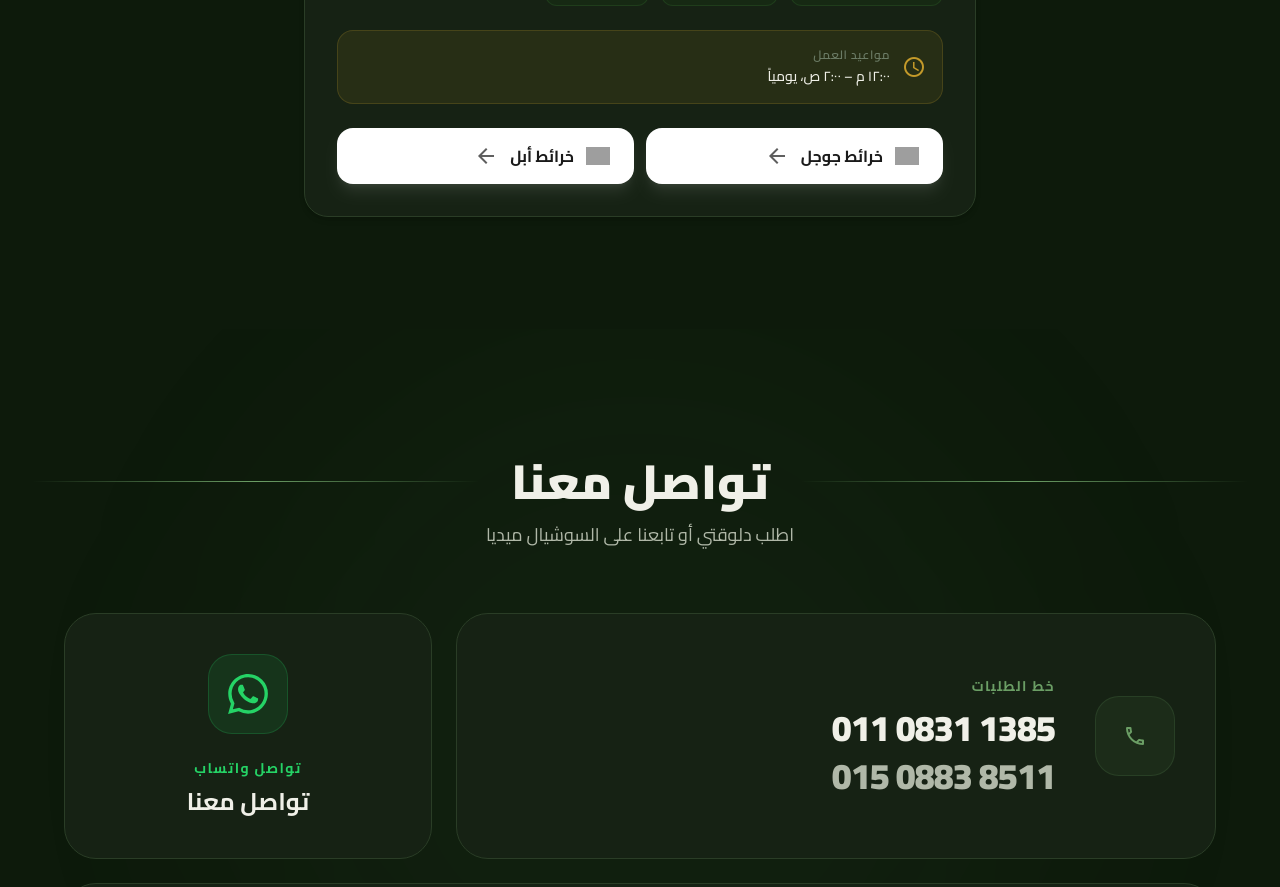
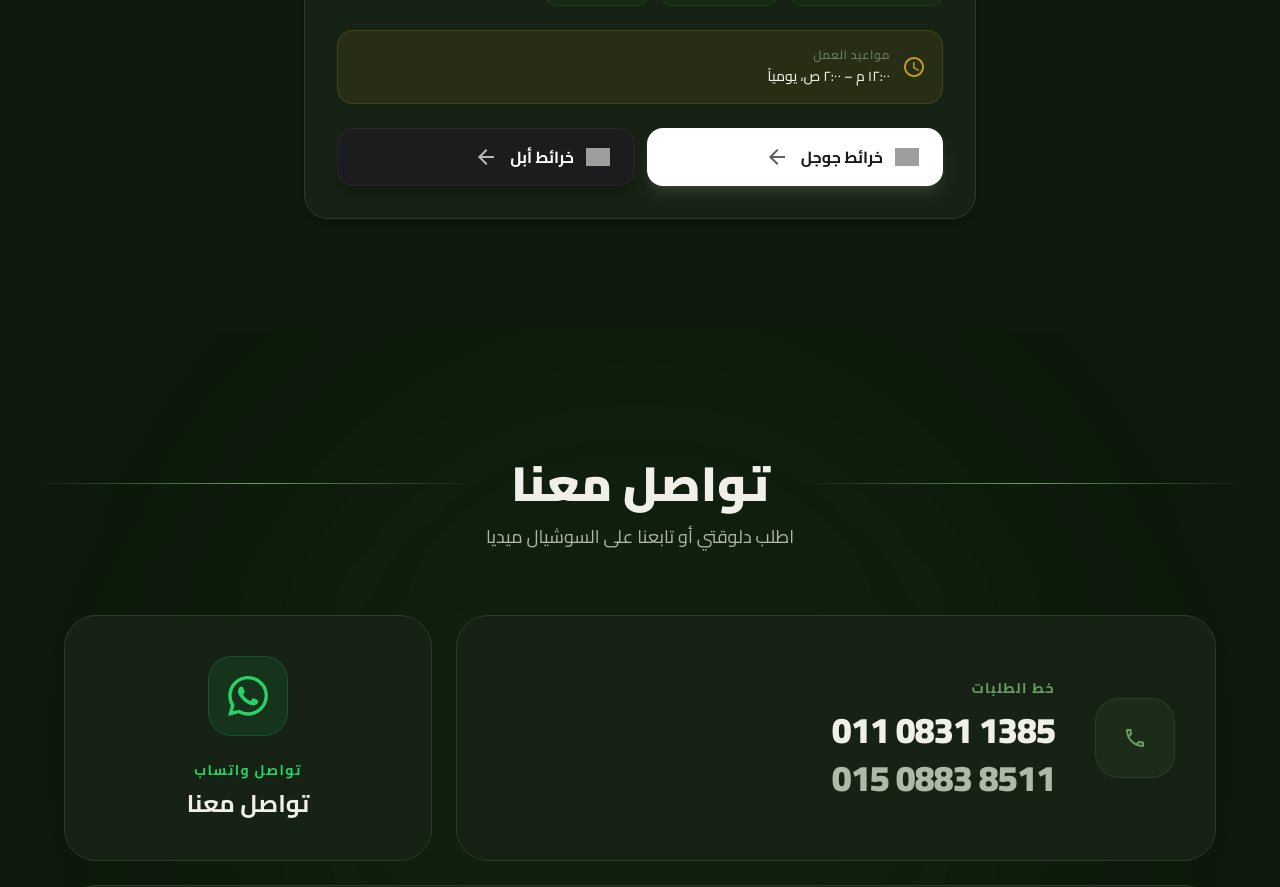
Before and after one commit to moemenhamdy/ovo-pizza, a Next.js app: page / in a window 1280 px wide. Shown: the part 2140-3027 px from the top of the page. Built offline with nearby package versions, Linux system fonts and the light colour scheme; no server answers; grey boxes are pictures that could not be loaded.

Commit message:
style: change Apple Maps button to native dark theme

```diff
--- a/src/components/BranchesSection.tsx
+++ b/src/components/BranchesSection.tsx
@@ -95,7 +95,7 @@ export default function BranchesSection() {
                 href="https://maps.apple.com/place?place-id=IB30C65333221392F&address=Al+Shahid+Fetouh+Abou+Al+Einen+Street%2C+Kafr+El+Sheikh%2C+Egypt&coordinate=31.111226%2C30.945764&name=Ovo+Pizza&_provider=9902"
                 target="_blank"
                 rel="noopener noreferrer"
-                className="flex-1 flex items-center justify-center gap-3 py-4 px-4 sm:px-6 rounded-2xl bg-white text-[#1a1a1a] font-bold hover:bg-gray-100 transition-all duration-300 shadow-lg shadow-white/10 group"
+                className="flex-1 flex items-center justify-center gap-3 py-4 px-4 sm:px-6 rounded-2xl bg-[#1c1c1e] text-white font-bold hover:bg-[#2c2c2e] transition-all duration-300 shadow-lg shadow-black/20 border border-white/5 group"
               >
                 <img
                   src="https://upload.wikimedia.org/wikipedia/commons/3/39/Apple_Maps_Logo_3D.png"
```
